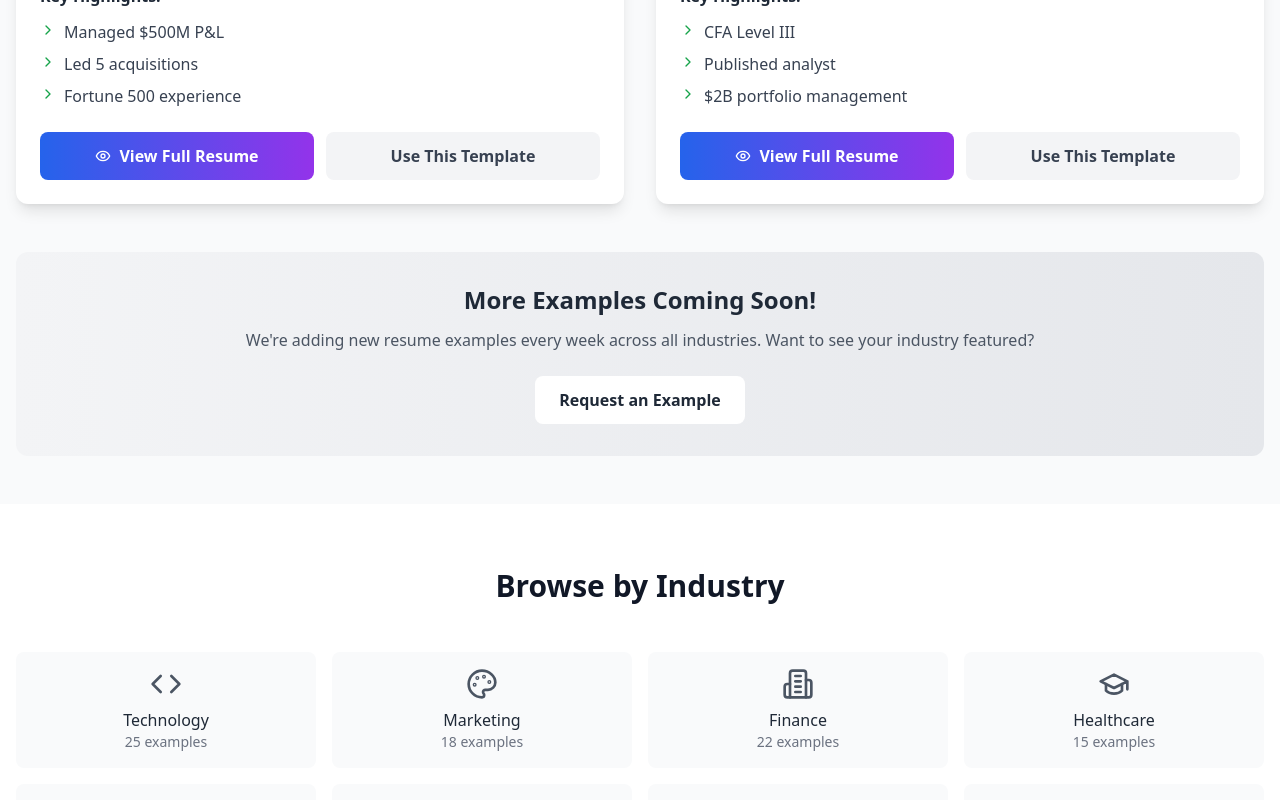
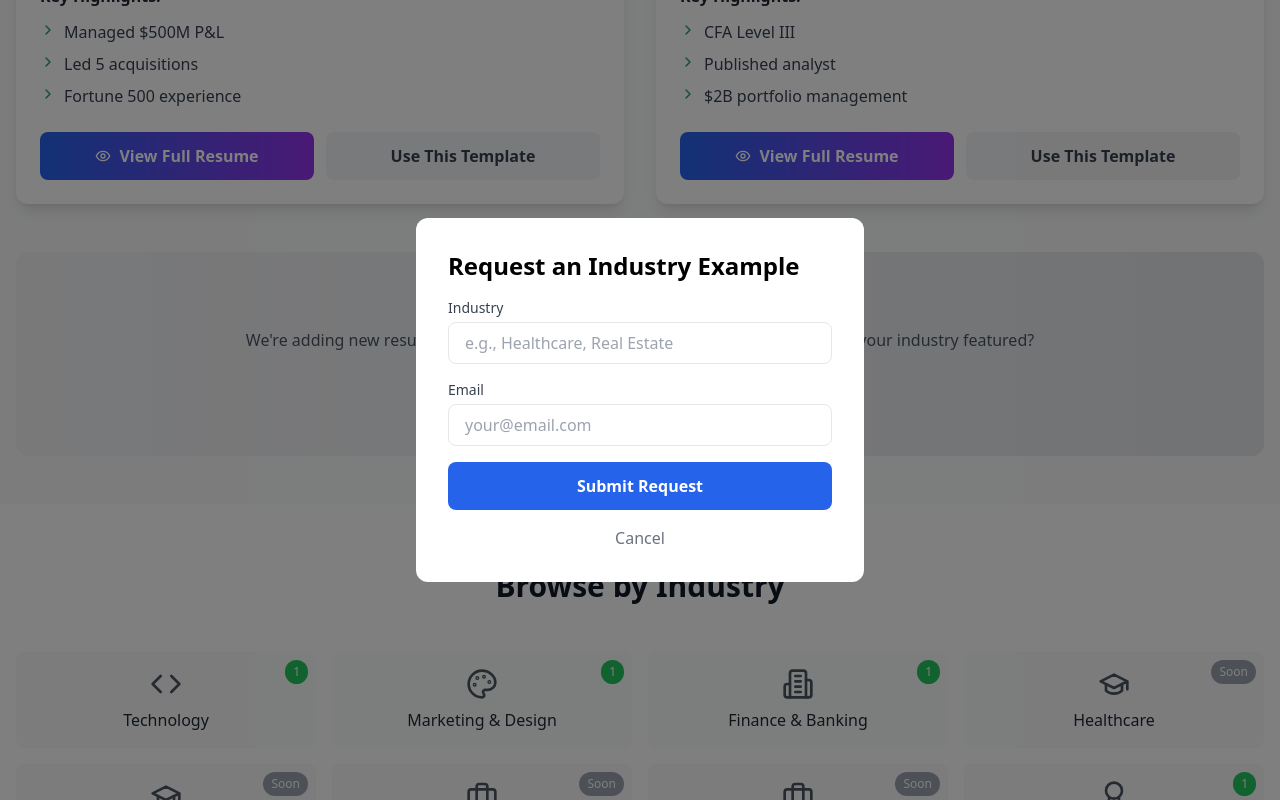
Before and after one commit to Annas82200/ai-resume-builder, a Next.js app in the folder ai-resume-builder/frontend/: page /examples in a window 1280 px wide. Both pictures are taken after a click on the button "Request an Example". Shown: the part 1687-2487 px from the top of the page. Built offline with nearby package versions, Linux system fonts and the light colour scheme; no server answers.

Commit message:
Update page.jsx

```diff
--- a/ai-resume-builder/frontend/app/examples/page.jsx
+++ b/ai-resume-builder/frontend/app/examples/page.jsx
@@ -1,4 +1,5 @@
 import { FileText, Briefcase, Code, Palette, Award, ChevronRight, Eye, Download, Star, Building2, GraduationCap } from 'lucide-react';
+import { useState } from 'react';
 
 export const metadata = {
   title: 'Resume Examples by Industry | Resumind',
@@ -6,6 +7,8 @@ export const metadata = {
 }
 
 export default function ExamplesPage() {
+  const [showRequestModal, setShowRequestModal] = useState(false);
+  const [requestData, setRequestData] = useState({ industry: '', email: '' });
   const examples = [
     {
       id: 'tech-professional',
@@ -352,7 +355,10 @@ export default function ExamplesPage() {
           <p className="text-gray-600 mb-6">
             We're adding new resume examples every week across all industries. Want to see your industry featured?
           </p>
-          <button className="bg-white text-gray-800 px-6 py-3 rounded-lg font-semibold hover:shadow-lg transition">
+          <button
+            onClick={() => setShowRequestModal(true)}
+            className="bg-white text-gray-800 px-6 py-3 rounded-lg font-semibold hover:shadow-lg transition"
+          >
             Request an Example
           </button>
         </div>
@@ -366,25 +372,39 @@ export default function ExamplesPage() {
           </h2>
           <div className="grid grid-cols-2 md:grid-cols-4 gap-4">
             {[
-              { name: 'Technology', count: 25, icon: Code },
-              { name: 'Marketing', count: 18, icon: Palette },
-              { name: 'Finance', count: 22, icon: Building2 },
-              { name: 'Healthcare', count: 15, icon: GraduationCap },
-              { name: 'Education', count: 12, icon: GraduationCap },
-              { name: 'Sales', count: 20, icon: Briefcase },
-              { name: 'Engineering', count: 16, icon: Briefcase },
-              { name: 'Executive', count: 10, icon: Award }
+            { name: 'Technology', icon: Code, hasExamples: true },
+            { name: 'Marketing & Design', icon: Palette, hasExamples: true },
+            { name: 'Finance & Banking', icon: Building2, hasExamples: true },
+            { name: 'Healthcare', icon: GraduationCap, comingSoon: true },
+            { name: 'Education', icon: GraduationCap, comingSoon: true },
+            { name: 'Sales', icon: Briefcase, comingSoon: true },
+            { name: 'Engineering', icon: Briefcase, comingSoon: true },
+            { name: 'Executive', icon: Award, hasExamples: true }
           ].map((industry) => {
             const Icon = industry.icon;
+            // Count actual examples for this industry
+            const count = examples.filter(ex =>
+              ex.industry.toLowerCase().includes(industry.name.split(' ')[0].toLowerCase())
+            ).length;
+
             return (
               <a
                 key={industry.name}
                 href={`/examples?industry=${industry.name.toLowerCase()}`}
-                  className="bg-gray-50 hover:bg-gray-100 rounded-lg p-4 text-center transition group"
+                className="bg-gray-50 hover:bg-gray-100 rounded-lg p-4 text-center transition group relative"
               >
+                {industry.comingSoon && (
+                  <span className="absolute top-2 right-2 bg-gray-400 text-white text-xs px-2 py-1 rounded-full">
+                    Soon
+                  </span>
+                )}
+                {industry.hasExamples && count > 0 && (
+                  <span className="absolute top-2 right-2 bg-green-500 text-white text-xs px-2 py-1 rounded-full">
+                    {count}
+                  </span>
+                )}
                 <Icon className="w-8 h-8 mx-auto text-gray-600 group-hover:text-blue-600 mb-2 transition" />
                 <p className="font-medium text-gray-800">{industry.name}</p>
-                  <p className="text-sm text-gray-500">{industry.count} examples</p>
               </a>
             );
           })}
@@ -413,6 +433,54 @@ export default function ExamplesPage() {
           </p>
         </div>
       </section>
+      {/* Request Example Modal */}
+      {showRequestModal && (
+        <div className="fixed inset-0 bg-black bg-opacity-50 flex items-center justify-center z-50 p-4">
+          <div className="bg-white rounded-xl p-8 max-w-md w-full">
+            <h3 className="text-2xl font-bold mb-4">Request an Industry Example</h3>
+            <div className="space-y-4">
+              <div>
+                <label className="block text-sm font-medium text-gray-700 mb-1">Industry</label>
+                <input
+                  type="text"
+                  value={requestData.industry}
+                  onChange={(e) => setRequestData({...requestData, industry: e.target.value})}
+                  className="w-full px-4 py-2 border rounded-lg focus:outline-none focus:ring-2 focus:ring-blue-500"
+                  placeholder="e.g., Healthcare, Real Estate"
+                />
+              </div>
+              <div>
+                <label className="block text-sm font-medium text-gray-700 mb-1">Email</label>
+                <input
+                  type="email"
+                  value={requestData.email}
+                  onChange={(e) => setRequestData({...requestData, email: e.target.value})}
+                  className="w-full px-4 py-2 border rounded-lg focus:outline-none focus:ring-2 focus:ring-blue-500"
+                  placeholder="your@email.com"
+                />
+              </div>
+              <button
+                onClick={() => {
+                  // Send request to your backend or email service
+                  console.log('Example requested:', requestData);
+                  alert('Thank you! We\'ll add this example soon.');
+                  setShowRequestModal(false);
+                  setRequestData({ industry: '', email: '' });
+                }}
+                className="w-full bg-blue-600 text-white py-3 rounded-lg font-semibold hover:bg-blue-700 transition"
+              >
+                Submit Request
+              </button>
+              <button
+                onClick={() => setShowRequestModal(false)}
+                className="w-full text-gray-500 hover:text-gray-700"
+              >
+                Cancel
+              </button>
+            </div>
+          </div>
+        </div>
+      )}
     </div>
   );
 }
```
Lines whose indentation alone changed are shown as unchanged.
